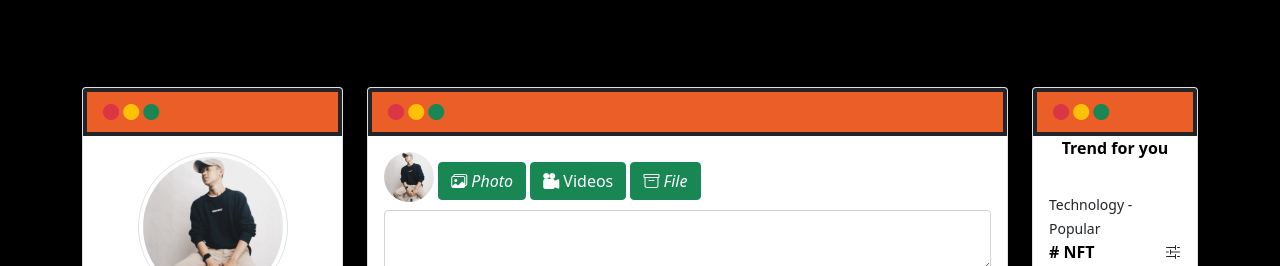
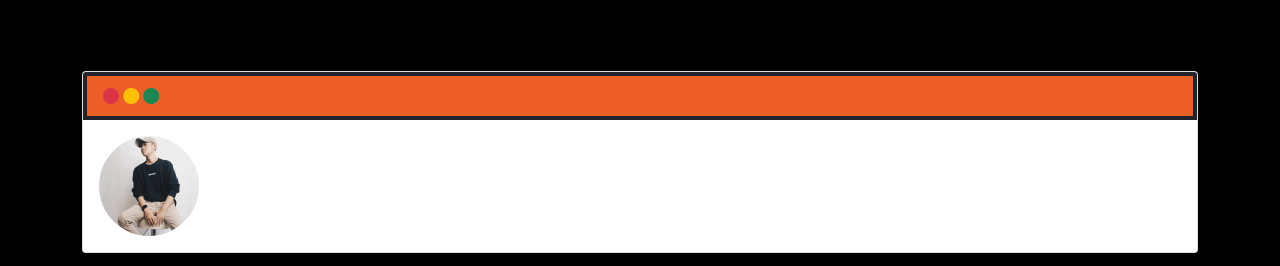
Before and after one commit to Alvianfauzi/alvianfauzi.github.io, a plain HTML site: page home.html in a window 1280 px wide. Shown: the part 95-361 px from the top of the page. Drawn offline with nearby package versions, Linux system fonts and the light colour scheme.

Commit message:
penambahan story

```diff
--- a/home.html
+++ b/home.html
@@ -56,10 +56,26 @@
         </div>
       </nav>
     </header>
+    <section class="head-story">
 
+    </section>
     <!--START P1  -->
     <section class="top">
       <div class="container">
+        <div class="row">
+          <div class="col-md-12">
+            <div class="card">
+              <div class="card-header">
+                <strong><i class="bi bi-circle-fill text-danger"> <i class="bi bi-circle-fill text-warning"></i> <i class="bi bi-circle-fill text-success"></i></i
+                  ></strong>
+              </div>
+              <div class="card-body">
+                <div class="story">
+                  <div class="story"><img src="img/PP.jpg" class="story rounded-circle" alt=""></div>
+                </div>
+              </div>
+            </div>
+          </div>
         <div class="row">
           <div class="col-md-3">
             <div class="card mb-3 mt-3">
--- a/homestyle.css
+++ b/homestyle.css
@@ -190,3 +190,6 @@ body {
   color: black;
   font-weight: 700;
 }
+.story {
+  width: 100px;
+}
```
